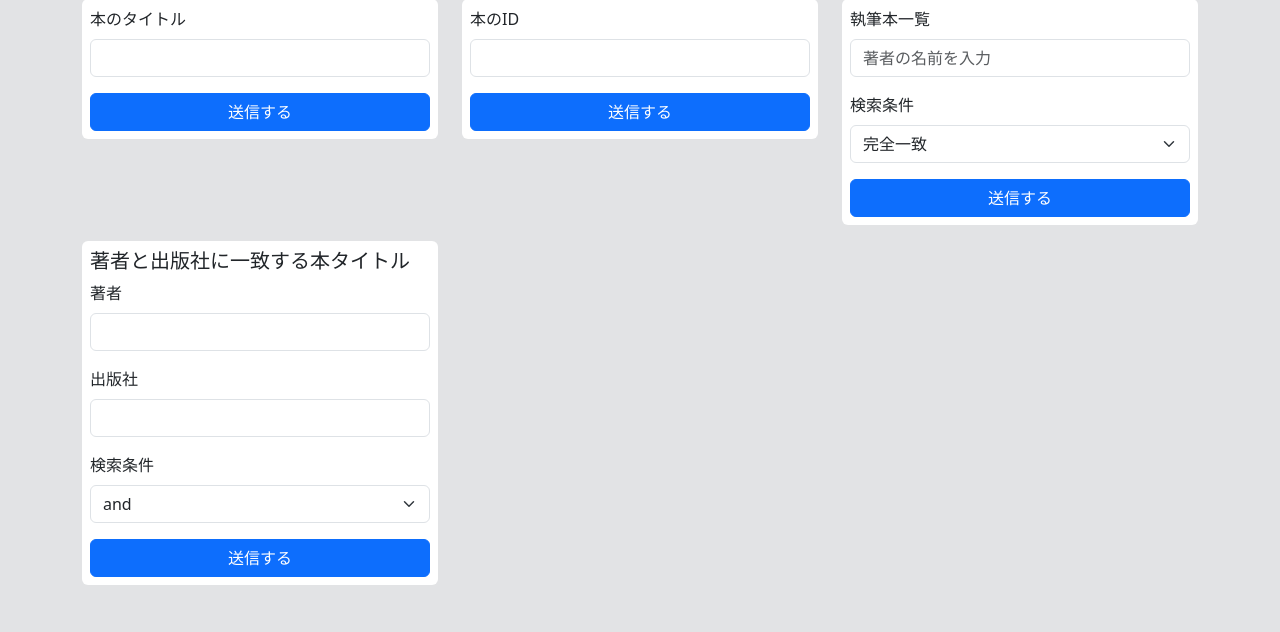
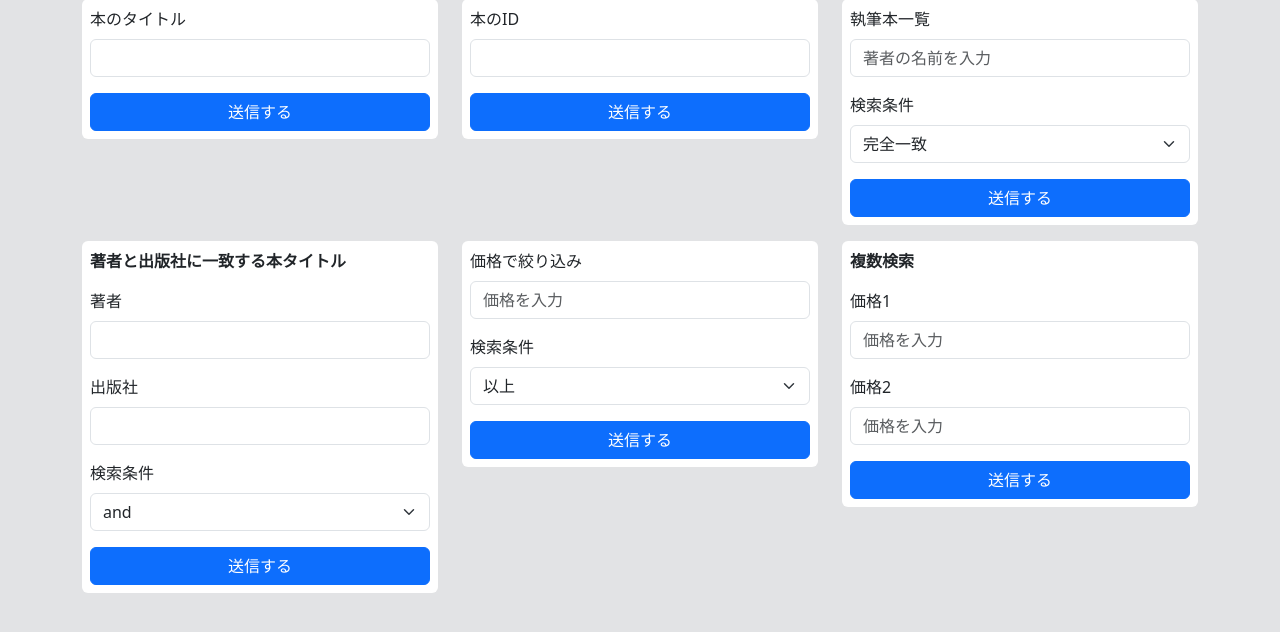
Before and after one commit to tsujiyuto-288/django, a Django app: page / in a window 1280 px wide. Shown: the part 138-770 px from the top of the page. Run offline with Django 4.2, Linux system fonts and the light colour scheme.

Commit message:
不等号について

```diff
--- a/practice/accounts/views.py
+++ b/practice/accounts/views.py
@@ -60,3 +60,40 @@ def author_company_filter(request):
         )
 
     return JsonResponse({"titles": titles})
+
+
+def price_filter(request):
+    price = request.POST.get("price")
+    condition = request.POST.get("filter")
+    price_1 = request.POST.get("price_1")
+    price_2 = request.POST.get("price_2")
+
+    # 以上の場合
+    if condition == "gte":
+        titles = list(
+            Book.objects.filter(price__gte=price).values_list("title", flat=True)
+        )
+    # 超の場合
+    elif condition == "gt":
+        titles = list(
+            Book.objects.filter(price__gt=price).values_list("title", flat=True)
+        )
+    # 以下の場合
+    elif condition == "lte":
+        titles = list(
+            Book.objects.filter(price__lte=price).values_list("title", flat=True)
+        )
+    # 未満の場合
+    elif condition == "lt":
+        titles = list(
+            Book.objects.filter(price__lt=price).values_list("title", flat=True)
+        )
+    # 複数検索の場合
+    elif price_1 and price_2:
+        titles = list(
+            Book.objects.filter(price__in=[price_1, price_2]).values_list(
+                "title", flat=True
+            )
+        )
+
+    return JsonResponse({"titles": titles})
--- a/practice/practice/urls.py
+++ b/practice/practice/urls.py
@@ -30,4 +30,5 @@ urlpatterns = [
         accounts_views.author_company_filter,
         name="author_company_filter",
     ),
+    path("book/price_filter/", accounts_views.price_filter, name="price_filter"),
 ]
--- a/practice/templates/test.html
+++ b/practice/templates/test.html
@@ -76,7 +76,7 @@
           <div class="card border-0">
             <div class="card-body p-2">
               <div class="mb-3">
-                <h2 class="h5">著者と出版社に一致する本タイトル</h2>
+                <p class="fw-bold">著者と出版社に一致する本タイトル</p>
                 <div class="mb-3">
                   <label class="form-label" for="author_name">著者</label>
                   <input
@@ -111,6 +111,61 @@
             </div>
           </div>
         </div>
+        <div class="col-md-4 mt-3">
+          <div class="card border-0">
+            <div class="card-body p-2">
+              <div class="mb-3">
+                <label class="form-label">価格で絞り込み</label>
+                <input
+                  type="number"
+                  class="form-control"
+                  id="price"
+                  placeholder="価格を入力"
+                />
+              </div>
+              <div class="mb-3">
+                <label class="form-label" for="price_filter">検索条件</label>
+                <select id="price_filter" class="form-select">
+                  <option value="gte">以上</option>
+                  <option value="gt">超</option>
+                  <option value="lte">以下</option>
+                  <option value="lt">未満</option>
+                </select>
+              </div>
+              <button class="btn btn-primary w-100" id="price_filter_btn">
+                送信する
+              </button>
+            </div>
+          </div>
+        </div>
+        <div class="col-md-4 mt-3">
+          <div class="card border-0">
+            <div class="card-body p-2">
+              <p class="fw-bold">複数検索</p>
+              <div class="mb-3">
+                <label class="form-label">価格1</label>
+                <input
+                  type="number"
+                  class="form-control"
+                  id="price_1"
+                  placeholder="価格を入力"
+                />
+              </div>
+              <div class="mb-3">
+                <label class="form-label">価格2</label>
+                <input
+                  type="number"
+                  class="form-control"
+                  id="price_2"
+                  placeholder="価格を入力"
+                />
+              </div>
+              <button class="btn btn-primary w-100" id="price_range_btn">
+                送信する
+              </button>
+            </div>
+          </div>
+        </div>
       </div>
     </div>
   </body>
@@ -124,6 +179,41 @@
 
 <script>
   $(document).ready(function () {
+    // 価格から条件に一致する本のタイトルを検索
+    $("#price_filter_btn").on("click", function () {
+      const price = $("#price").val();
+      const filter = $("#price_filter").val();
+      $.ajax({
+        url: "{% url 'price_filter' %}",
+        type: "POST",
+        data: { price: price, filter: filter },
+        headers: { "X-CSRFToken": "{{ csrf_token }}" },
+      }).done(function (response) {
+        if (response.titles.length === 0) {
+          alert("この条件に一致する本はありません");
+        } else {
+          alert(response.titles);
+        }
+      });
+    });
+    // 複数検索
+    $("#price_range_btn").on("click", function () {
+      const price_1 = $("#price_1").val();
+      const price_2 = $("#price_2").val();
+      $.ajax({
+        url: "{% url 'price_filter' %}",
+        type: "POST",
+        data: { price_1: price_1, price_2: price_2 },
+        headers: { "X-CSRFToken": "{{ csrf_token }}" },
+      }).done(function (response) {
+        if (response.titles.length === 0) {
+          alert("この条件に一致する本はありません");
+        } else {
+          alert(response.titles);
+        }
+      });
+    });
+
     // 登録
     $("#book_register").on("click", function () {
       const book = $("#book").val();
```
Also changed, not shown: docs/queries.md (+39 -0 lines).
